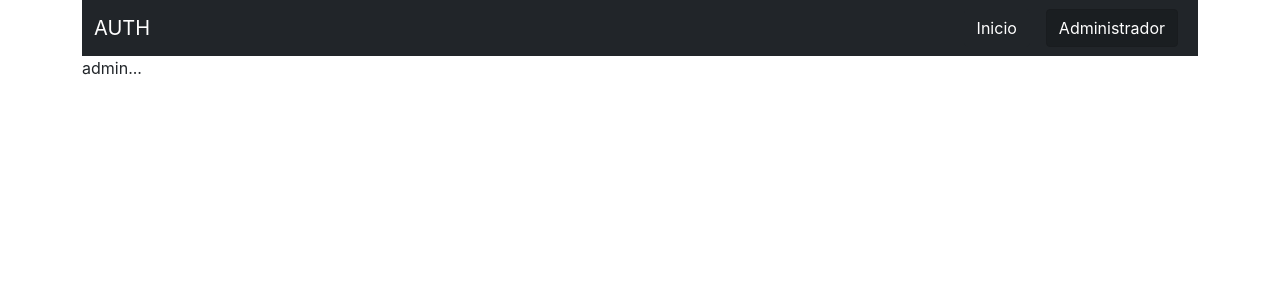
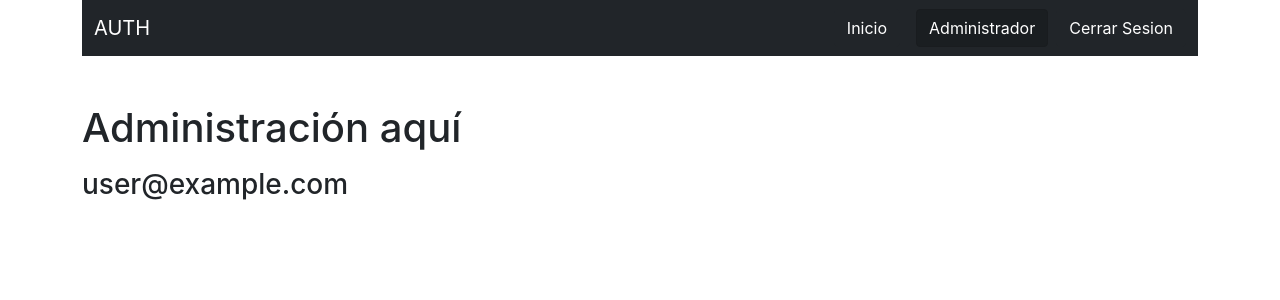
Before and after one commit to FrankoS18/Login-react-firebase, a React (Create React App) app: page /admin in a window 1280 px wide. Shown: the top 300 px of the page. Built offline with nearby package versions, Linux system fonts and the light colour scheme; no server answers; sample sign-in values are in the browser's storage.

Commit message:
Se agrega autenticacion de usuario con firestor

```diff
--- a/src/App.jsx
+++ b/src/App.jsx
@@ -1,29 +1,55 @@
+import React from 'react'
 import {BrowserRouter as Router, Switch, Route} from 'react-router-dom'
+import Admin from './component/Admin';
 import Login from './component/Login';
 import NavBar from './component/NavBar'
+import { auth } from "./firebase";
+import {onAuthStateChanged  } from 'firebase/auth';
 
 function App() {
-  return (
+
+  const [firebaseUser, setFirebaseUser] = React.useState(false);
+
+  React.useEffect(() =>{
+    onAuthStateChanged(auth, (user) => {
+      if (user) {
+        // User is signed in, see docs for a list of available properties
+        // https://firebase.google.com/docs/reference/js/firebase.User
+        setFirebaseUser(user)
+        console.log(firebaseUser)
+        // ...
+      } else {
+        setFirebaseUser(null);
+      }
+    });
+
+  }, [firebaseUser])
+
+  return firebaseUser !== false ?(
     <Router>
       <div className="container">
-        <NavBar/>
+        <NavBar firebaseUser={firebaseUser}/>
         <Switch>
+          <Route exact path="/" >
+            Inicio...
+          </Route>
+
           <Route path="/login">
             <Login/>
+          </Route>
+
+          <Route path="/admin">
+            <Admin/>
 
           </Route>
-          <Route path="/admin">
-            admin...
 
-          </Route>
-          <Route path="/">
-            Inicio...
-          </Route>
         </Switch>
       </div>
     </Router>
 
-  );
+  ): (
+    <p>Cargando...</p>
+  )
 }
 
 export default App;
--- /dev/null
+++ b/src/component/Admin.jsx
@@ -0,0 +1,35 @@
+import React from 'react'
+import {withRouter } from 'react-router';
+import { auth } from "../firebase";
+
+const Admin = (props) => {
+
+    const [user, setUser] = React.useState(null);
+
+    React.useEffect(()=>{
+        if (auth.currentUser) {
+            console.log('existe usuario');
+            setUser(auth.currentUser)
+            console.log(user);
+        } else {
+            props.history.push('/login')
+            console.log('No existe usuario');
+        }
+    }, [props.history, user])
+
+    return (
+        <div className='mt-5'>
+            <h1 className='mb-3'>Administración aquí</h1>
+
+            {
+                user && (
+                    <h3>
+                        {user.email}
+                    </h3>
+                )
+            }
+        </div>
+    )
+}
+
+export default withRouter(Admin)
--- a/src/component/Login.jsx
+++ b/src/component/Login.jsx
@@ -4,9 +4,10 @@ import {auth, db} from '../firebase'
 import {createUserWithEmailAndPassword, signInWithEmailAndPassword } from 'firebase/auth';
 import { /*collection, addDoc, */doc, setDoc } from "firebase/firestore";
 // para obtener datos es mejor snapshot que getdocs
+import {withRouter } from 'react-router';
 
 
-const Login = () => {
+const Login = (props) => {
 
     const [email, setEmail]=React.useState('');
     const [pass, setPass]=React.useState('');
@@ -18,6 +19,11 @@ const Login = () => {
         try {
             const res = await signInWithEmailAndPassword(auth, email, pass)
             console.log(res.user)
+            setEmail('');
+            setPass('');
+            setError(null);
+
+            props.history.push('/admin')
 
         } catch (error) {
             console.log(error)
@@ -56,6 +62,8 @@ const Login = () => {
             setEmail('');
             setPass('');
             setError(null);
+
+            props.history.push('/admin')
 
         } catch (error) {
             if(error.code === 'auth/invalid-email'){
@@ -154,4 +162,4 @@ const Login = () => {
     )
 }
 
-export default Login
+export default withRouter(Login)
--- a/src/component/NavBar.jsx
+++ b/src/component/NavBar.jsx
@@ -1,19 +1,45 @@
 import React from 'react'
 import {Link, NavLink} from 'react-router-dom'
+import { auth } from '../firebase'
+import { signOut } from 'firebase/auth'
+import {withRouter } from 'react-router';
 
 
-const navBar = () => {
+const navBar = (props) => {
+
+    const logOut = () => {
+        signOut(auth).then(() => {
+            props.history.push('/login')
+          }).catch((error) => {
+            console.log('Error al cerrar sesion: '+ error)
+          });
+    }
+
     return (
         <nav className="navbar navbar-dark bg-dark">
             <div className="container-fluid">
                 <Link className="navbar-brand" to="/">AUTH</Link>
                 <div className="d-flex">
                         <NavLink className="btn btn-dark mx-2" to="/" exact>Inicio</NavLink>
-                        <NavLink className="btn btn-dark mx-2" to="/admin" >Administrador</NavLink>
+                        {
+                            props.firebaseUser !== null ? (
+                                <NavLink className="btn btn-dark mx-2" to="/admin" >Administrador</NavLink>
+                            ):null
+                        }
+
+                        {
+                            props.firebaseUser !== null ? (
+                                <button className='btn btn-dark'
+                                onClick={()=>logOut()}>Cerrar Sesion</button>
+                            ):(
+                                <NavLink className="btn btn-dark mx-2" to="/login" >Login</NavLink>
+                            )
+                        }
+
                 </div>
             </div>
         </nav>
     )
 }
 
-export default navBar
+export default withRouter(navBar)
```
